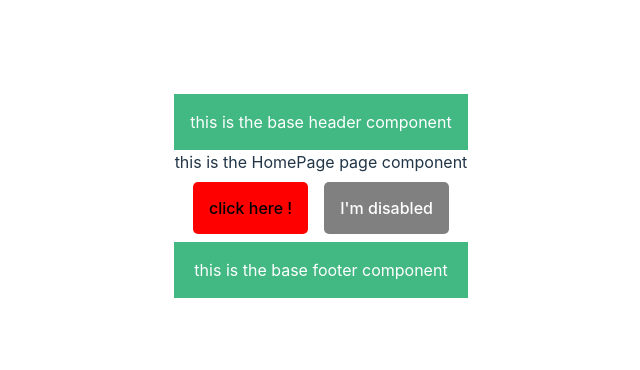
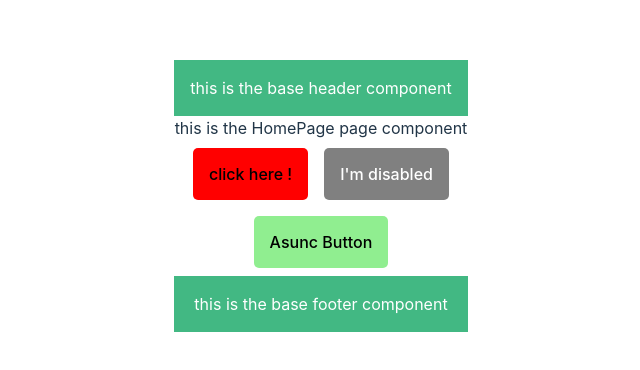
Before and after one commit to ValentinLabrune/webdev_lab3, a Vue app in the folder vue-oauth-microsoft-graph/: page / in a window 1280 px wide. Shown: the part 204-574 px from the top of the page, without its empty margins (319-959 px from the left). Built offline with nearby package versions, Linux system fonts and the light colour scheme.

Commit message:
Ex 9: add AsyncButton

```diff
--- a/vue-oauth-microsoft-graph/src/App.vue
+++ b/vue-oauth-microsoft-graph/src/App.vue
@@ -2,6 +2,7 @@
 import HomePage from './pages/HomePage.vue'
 import BaseLayout from './components/BaseLayout.vue'
 import BaseButton from './components/BaseButton.vue'
+import AsyncButton from './components/AsyncButton.vue'
 
 </script>
 
@@ -10,6 +11,7 @@ import BaseButton from './components/BaseButton.vue'
     <BaseLayout>
       <HomePage />
       <BaseButton dangerValue="danger"/>
+      <AsyncButton />
     </BaseLayout>
   </div>
 </template>
--- /dev/null
+++ b/vue-oauth-microsoft-graph/src/components/AsyncButton.vue
@@ -0,0 +1,61 @@
+<template>
+    <div>
+        <button :disabled="isPending" @click="AsyncClick">Asunc Button</button>
+    </div>
+</template>
+
+<script>
+export default {
+    name: 'HomePage',
+    data() {
+        return {
+            isPending : false
+        }
+    },
+    methods: {
+        async AsyncClick() {
+            console.log('AsyncClick')
+            if (this.isPending) {
+                return;
+            }
+
+            this.isPending = true;
+
+            try {
+                await this.$emit('async-click');
+            } catch (error) {
+                console.error('Error:', error);
+            } finally {
+                setTimeout(() => {
+                this.isPending = false;
+            }, 2000);
+            }
+        }
+    }
+}
+</script>
+
+<style>
+button{
+    background-color: lightgreen;
+    padding: 1em;
+    text-align: center;
+    border: none;
+    border-radius: 5px;
+    margin: 0.5em;
+}
+
+button:disabled {
+  background-color: grey;
+  color: white;
+  cursor: not-allowed;
+}
+
+button:disabled:hover{
+    background-color: red;
+}
+
+button:hover{
+    background-color: green;
+}
+</style>
--- a/vue-oauth-microsoft-graph/src/components/BaseButton.vue
+++ b/vue-oauth-microsoft-graph/src/components/BaseButton.vue
@@ -25,7 +25,6 @@ export default {
 <style>
 .warn{
     background-color: orange;
-
 }
 
 .warn:hover{
```
